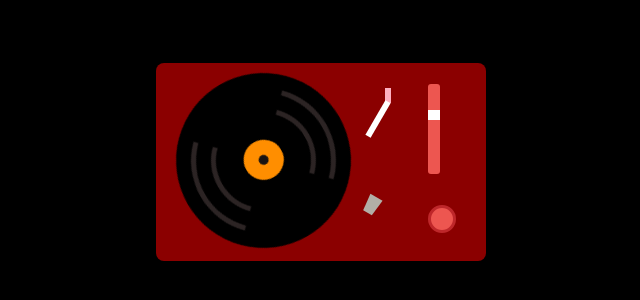
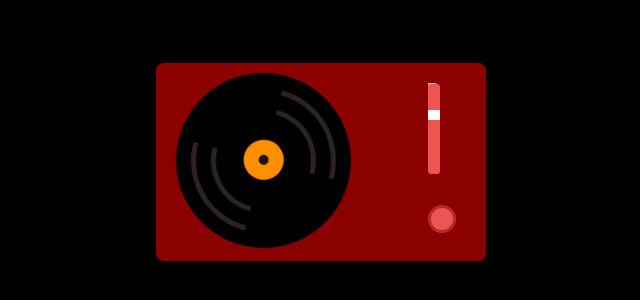
Before and after one commit to xiuiuuu/anniversary, a plain HTML site: page index.html in a window 1280 px wide. Shown: the part 242-542 px from the top of the page, 319-959 px from the left. Drawn offline with Linux system fonts and the light colour scheme.

Commit message:
Update style.css

```diff
--- a/style.css
+++ b/style.css
@@ -71,37 +71,18 @@ body {
 
 /* Tone Arm */
 .tone-arm {
-    height: 15px;
-    width: 6px;
+    height: 70px;
+    width: 8px;
     background-color: #fdb0c0;
     position: absolute;
-    top: 25px;
-    right: 95px;
-    transition: 1s;
-    transform-origin: top;
+    top: 20px;
+    right: 50px;
+    transform-origin: top right;
+    transition: transform 1s ease-in-out;
 }
 
-.tone-arm:before {
-    content: "";
-    height: 40px;
-    width: 6px;
-    background-color: #ffffff;
-    position: absolute;
-    transform: rotate(30deg);
-    bottom: -36px;
-    right: 10px;
-}
-
-.tone-arm:after {
-    content: "";
-    position: absolute;
-    height: 0;
-    width: 10px;
-    border-top: 18px solid #b2aea6;
-    border-left: 2px solid transparent;
-    border-right: 2px solid transparent;
-    top: 108px;
-    right: 12.5px;
+/* Move the tone-arm onto the record when playing */
+.tone-arm.play {
     transform: rotate(30deg);
 }
 
```
